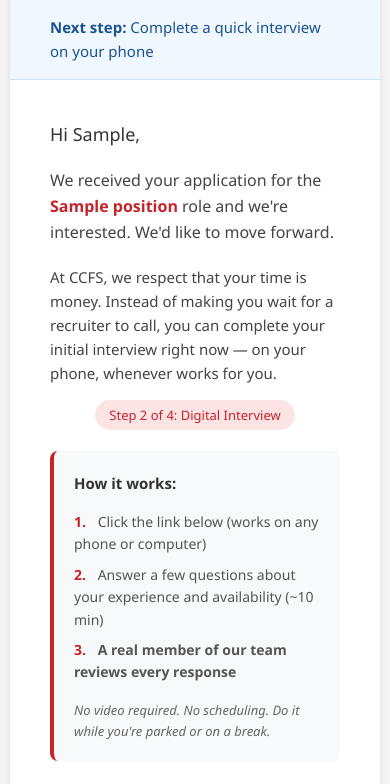
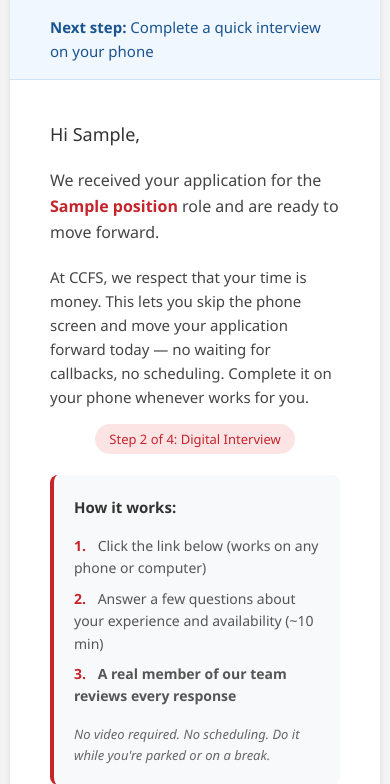
Before and after one commit to bbischke-nelo/airecruiter2, a Python web app: template api/config/templates/interview_email.html in a window 390 px wide. Shown: the part 288-1072 px from the top of the page. Run offline with Jinja, Linux system fonts and the light colour scheme; the template is opened without the code that fills it: most values are stand-ins (such as "Sample title", 1, 10 or a date in 2020); grey boxes marked "Sample" are stand-in pictures.

Commit message:
feat: Honest 10/10 WIFM - add speed promise to interview email
- Tighten intro: "are ready to move forward" (less filler)
- Add tangible benefit: "skip the phone screen"
- Add speed promise: "move your application forward today"
- Reinforce: "no waiting for callbacks, no scheduling"

All claims are true for every recipient - no fake flattery.

🤖 Generated with [Claude Code](https://claude.com/claude-code)

Co-Authored-By: Claude Opus 4.5 <noreply@anthropic.com>

```diff
--- a/api/config/templates/interview_email.html
+++ b/api/config/templates/interview_email.html
@@ -39,11 +39,11 @@
                             </p>
 
                             <p style="font-size: 16px; color: #444444; margin: 0 0 20px 0;">
-                                We received your application for the <strong style="color: #C6232B;">{{position}}</strong> role and we're interested. We'd like to move forward.
+                                We received your application for the <strong style="color: #C6232B;">{{position}}</strong> role and are ready to move forward.
                             </p>
 
                             <p style="font-size: 15px; color: #444444; margin: 0 0 20px 0;">
-                                At CCFS, we respect that your time is money. Instead of making you wait for a recruiter to call, you can complete your initial interview right now &mdash; on your phone, whenever works for you.
+                                At CCFS, we respect that your time is money. This lets you skip the phone screen and move your application forward today &mdash; no waiting for callbacks, no scheduling. Complete it on your phone whenever works for you.
                             </p>
 
                             <!-- Progress indicator -->
--- a/api/config/templates/interview_email.txt
+++ b/api/config/templates/interview_email.txt
@@ -1,8 +1,8 @@
 Hi {{first_name}},
 
-We received your application for the {{position}} role and we're interested. We'd like to move forward.
+We received your application for the {{position}} role and are ready to move forward.
 
-At CCFS, we respect that your time is money. Instead of making you wait for a recruiter to call, you can complete your initial interview right now - on your phone, whenever works for you.
+At CCFS, we respect that your time is money. This lets you skip the phone screen and move your application forward today - no waiting for callbacks, no scheduling. Complete it on your phone whenever works for you.
 
 How it works:
 1. Click the link below (works on any phone or computer)
```
